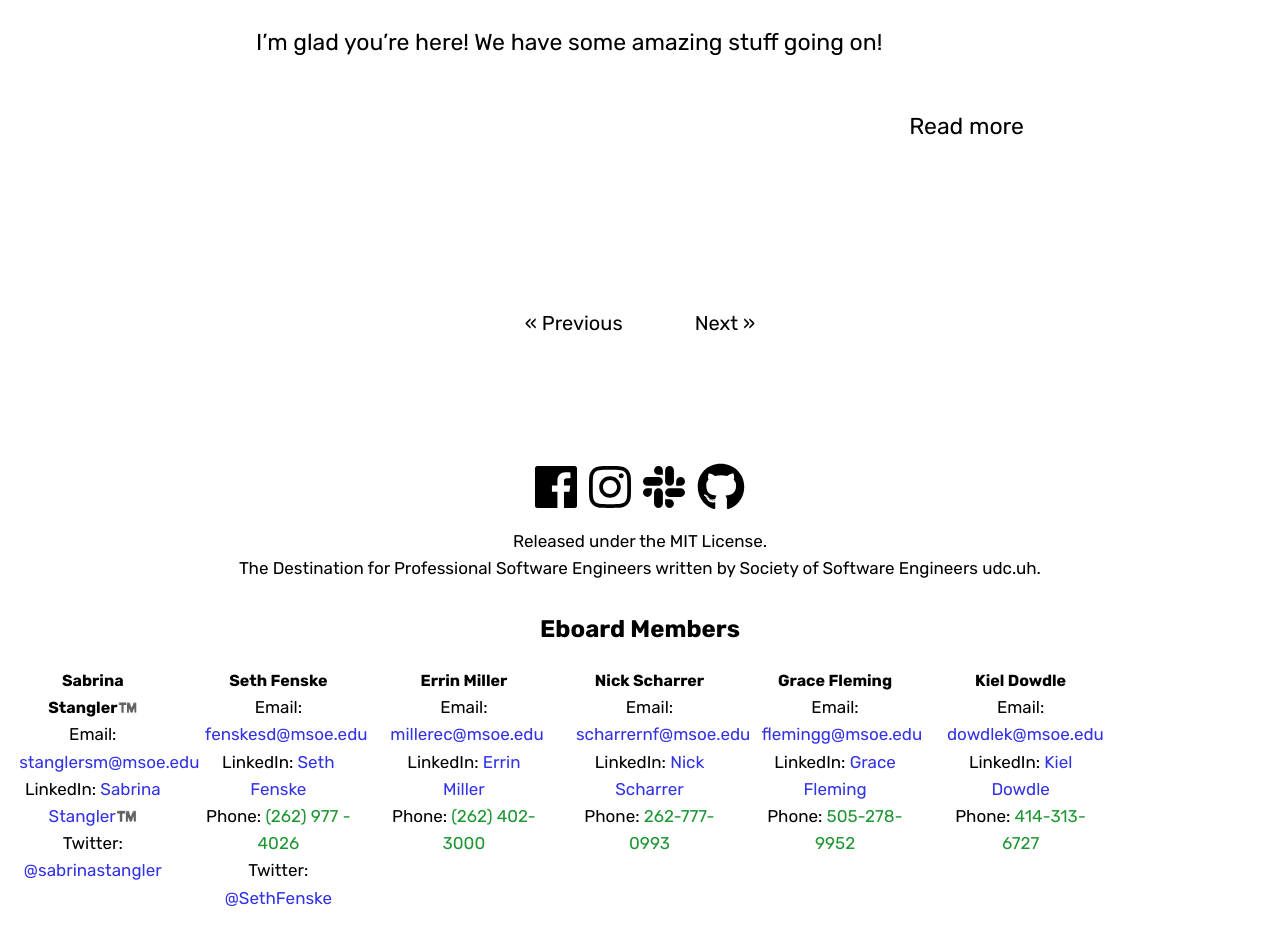
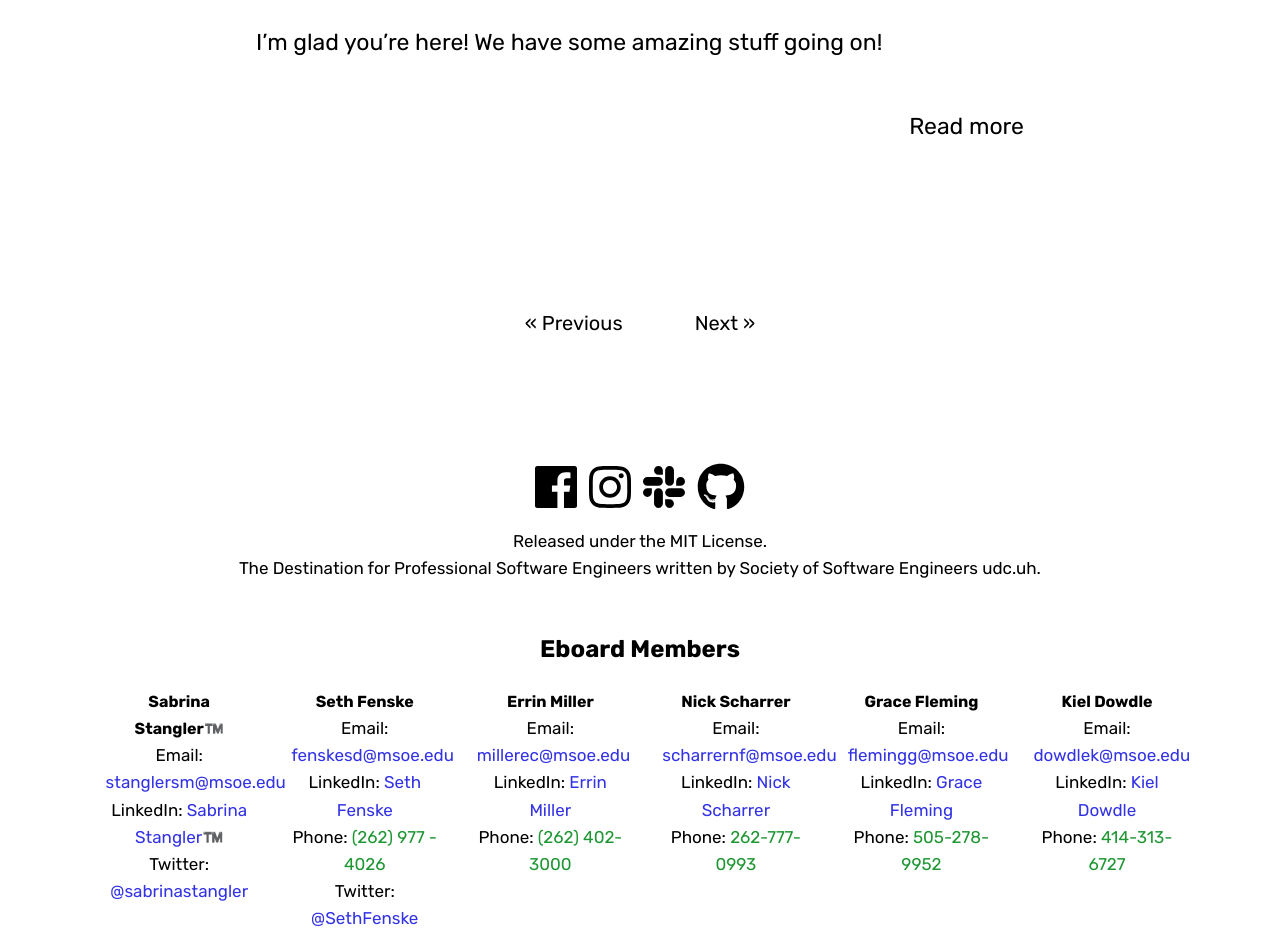
Before and after one commit to msoe-sse/msoe-sse.github.io, a Jekyll site: the page built from index.html, in a window 1280 px wide. Shown: the part 2542-3494 px from the top of the page. Built offline with Jekyll 4.4.1, drawn with Linux system fonts in a browser that asks for light colours; nearby versions of some CDN libraries; some web fonts are replaced; the list of posts is cut into pages by our own code; before the commit the page ends 3473 px from its top, so only the background shows below that.

Commit message:
Fixed alignment issues

```diff
--- a/_includes/main/footer.html
+++ b/_includes/main/footer.html
@@ -14,9 +14,9 @@
             <span class="topic">{{ site.blog.description }}</span>
             <span>written by {{ site.author.fullname }}.</span>
     </div>
-    <div class="contacts">
-          <br>
-          <div class="label">Eboard Members</div>
+    <div class="eboard">
+      <div class="label">Eboard Members</div>
+      <div class="contacts">
           {% for person in site.eboard %}
             <div class="contact">
                 <span class="name">{{ person.fullname }}</span><br>
@@ -26,5 +26,6 @@
                 {% if person.twitter %}Twitter: <a href="twitter.com/{{ person.twitter }}">@{{ person.twitter }}</a><br>{% endif %}
             </div>
           {% endfor %}
+      </div>
     </div>
 </footer>
--- a/_sass/_footer.scss
+++ b/_sass/_footer.scss
@@ -27,7 +27,7 @@ footer {
 }
 
 .label {
-  margin: 0 auto auto auto;
+  margin: 3rem auto 0 auto;
   font-weight: bolder;
   font-size: 1.5rem;
 }
```
